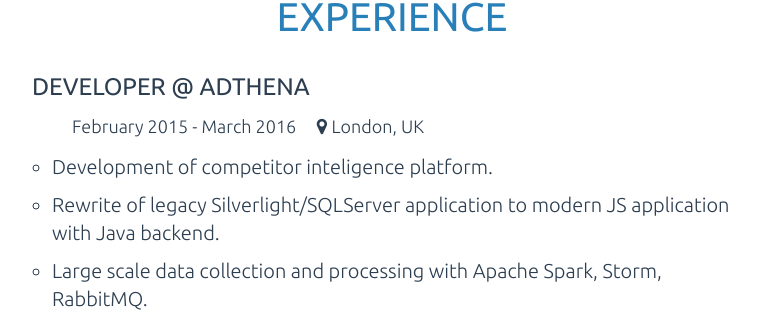
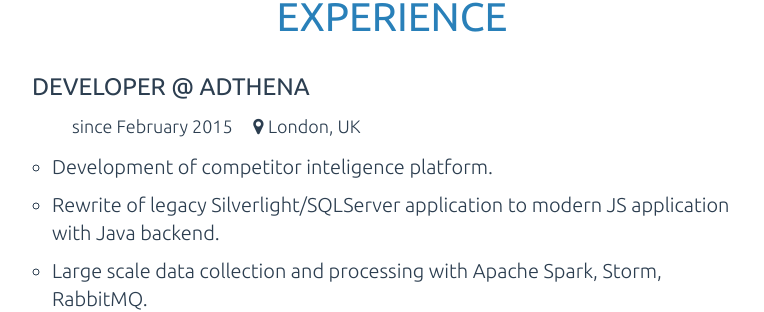
Before and after one commit to msvab/msvab.github.io, a Jekyll site: the page built from resume.html, in a window 1280 px wide and 900 px high, scrolled down 1099 px. Shown: the part 144-456 px from the top of the window, without its empty margins (248-1012 px from the left). Built offline with Jekyll 4.4.1, drawn with Linux system fonts in a browser that asks for light colours.

Commit message:
Revert "update Adthena deets"
This reverts commit 70befc3a8067db006226cf0ed64192774a564def.

```diff
--- a/resume.html
+++ b/resume.html
@@ -53,7 +53,7 @@
 
   <h3>Developer @ <a href="http://www.adthena.com/" target="_blank" title="Adthena">Adthena</a></h3>
   <div class="job-detail">
-    <p>February 2015 - March 2016 &nbsp;&nbsp;&nbsp; <span class="location"></span>London, UK</p>
+    <p>since February 2015 &nbsp;&nbsp;&nbsp; <span class="location"></span>London, UK</p>
     <ul>
       <li>Development of competitor inteligence platform.</li>
       <li>Rewrite of legacy Silverlight/SQLServer application to modern JS application with Java backend.</li>
```
